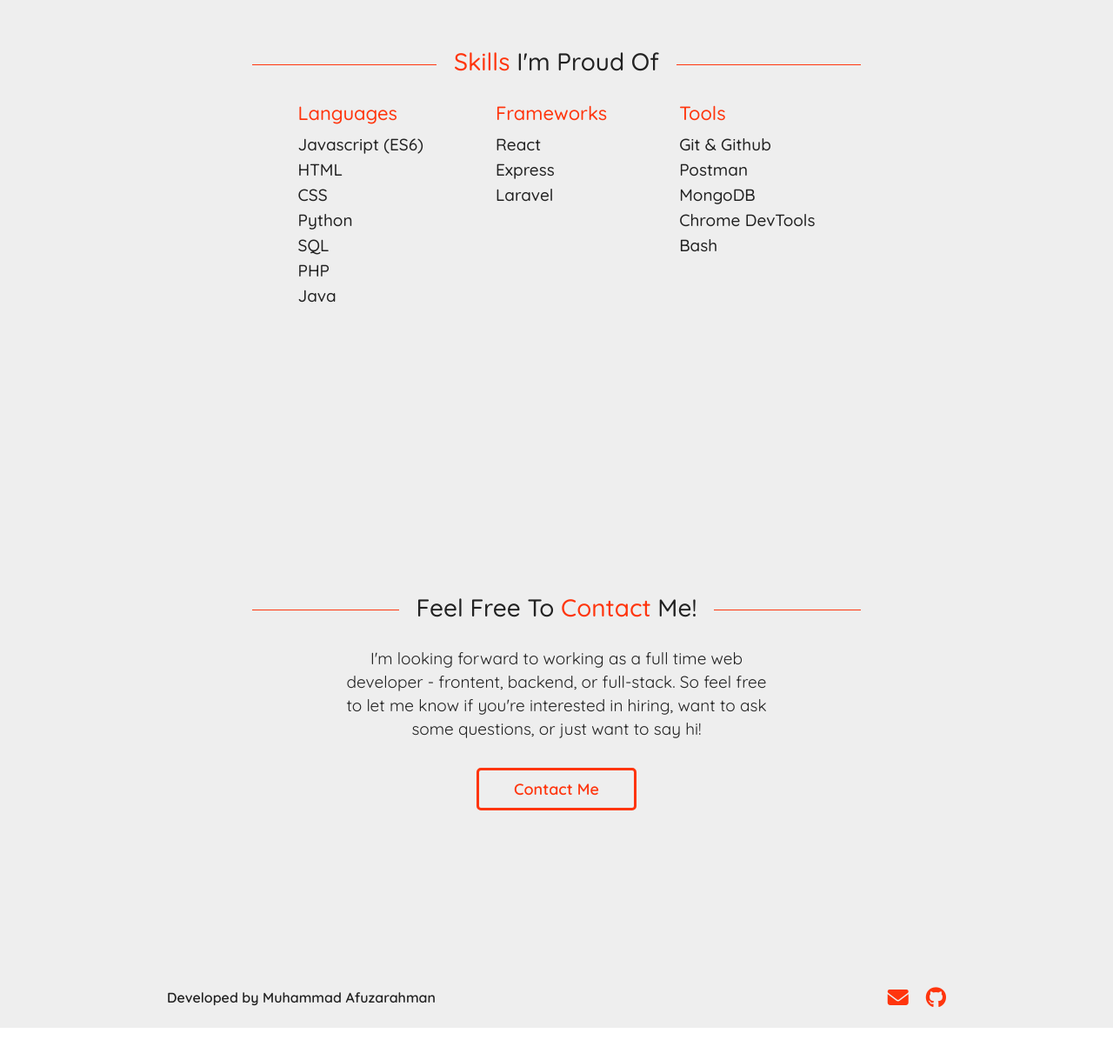
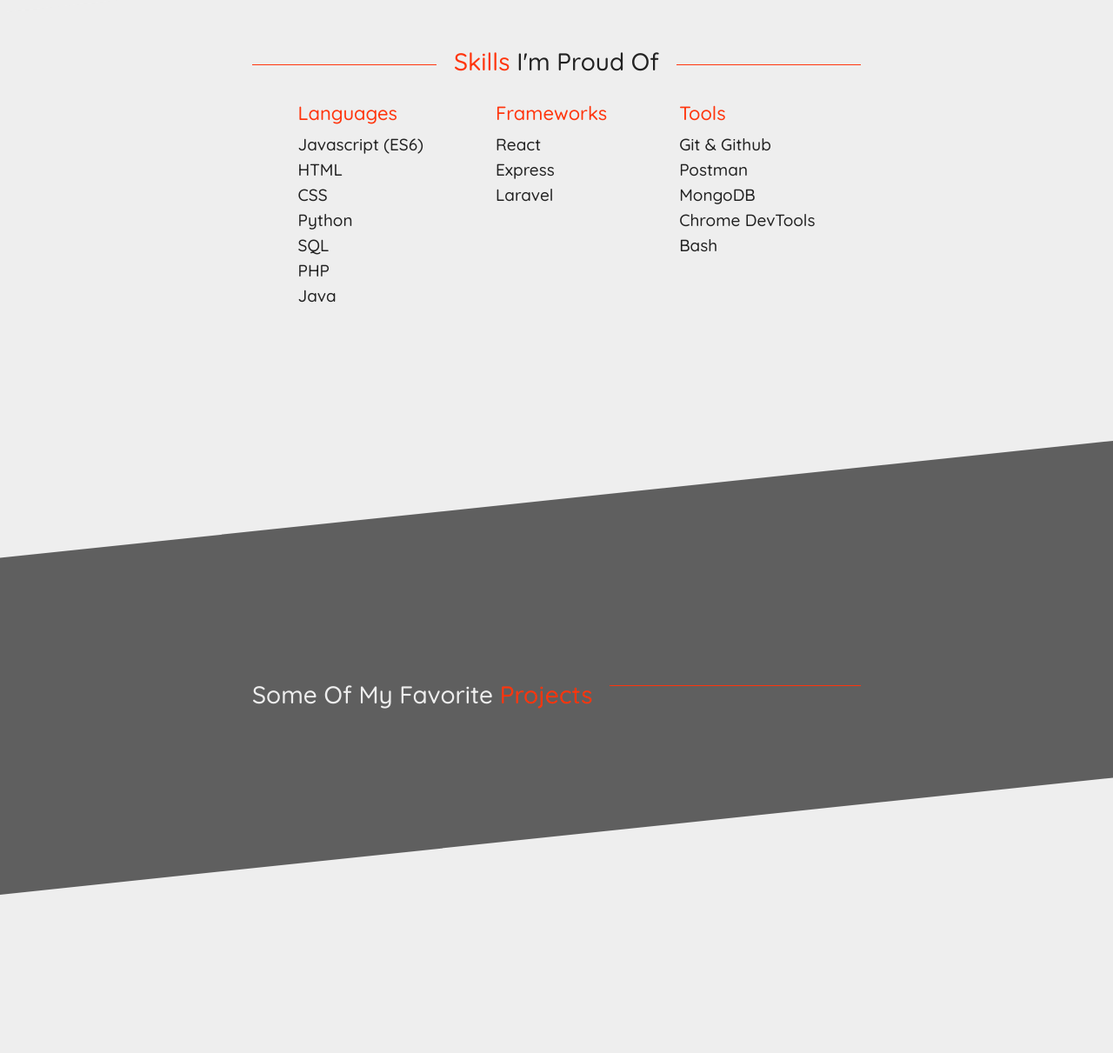
Before and after one commit to afutofu/afutofu.github.io, a React (Create React App) app: page / in a window 1280 px wide. Shown: the part 1586-2797 px from the top of the page at 87% size. Before the commit the page ends 2768 px from the top, so only its background shows below. Built offline with nearby package versions, Linux system fonts and the light colour scheme.

Commit message:
Implemented initial projects section

```diff
--- a/src/components/About.js
+++ b/src/components/About.js
@@ -14,6 +14,20 @@
   align-items: center;
   font-family: "Quicksand", "san-serif";
   padding: 150px 0;
+  background-color: #eee;
+`;
+
+const Container = styled.div`
+  margin: 0px 10%;
+  position: relative;
+  width: 100%;
+  display: flex;
+  justify-content: center;
+  align-items: center;
+
+  @media only screen and (min-width: 992px) {
+    margin: 0px 15%;
+  }
 `;
 
 const Content = styled.div`
@@ -152,6 +166,7 @@
 
   return (
     <AboutComp id="about">
+      <Container>
         <ThemeProvider theme={theme}>
           <Content>
             <TitleArea>
@@ -178,13 +193,14 @@
                 <DescriptionBold>websites</DescriptionBold>.
               </Description>
               <Description>
-              Websites are currently my application of practice, and I'm avid to
-              keep creating and looking forward to contributing to helpful and
-              meaningful projects.
+                Websites are currently my application of practice, and I'm avid
+                to keep creating and looking forward to contributing to helpful
+                and meaningful projects.
               </Description>
             </Descriptions>
           </Content>
         </ThemeProvider>
+      </Container>
     </AboutComp>
   );
 };
--- a/src/components/Contact.js
+++ b/src/components/Contact.js
@@ -14,7 +14,33 @@
   font-family: "Quicksand", "san-serif";
   box-sizing: border-box;
   padding: 150px 0;
-  padding-bottom: 200px;
+  padding-bottom: 270px;
+  background-color: #eee;
+  z-index: 0;
+
+  :before {
+    content: "";
+    position: absolute;
+    width: 100%;
+    height: 100%;
+    z-index: -1;
+    background-color: inherit;
+    transform-origin: bottom left;
+    transform: skewY(-6deg);
+  }
+`;
+
+const Container = styled.div`
+  margin: 0px 10%;
+  position: relative;
+  width: 100%;
+  display: flex;
+  justify-content: center;
+  align-items: center;
+
+  @media only screen and (min-width: 992px) {
+    margin: 0px 15%;
+  }
 `;
 
 const Content = styled.div`
@@ -192,6 +218,7 @@
 
   return (
     <ContactComp id="contact">
+      <Container>
         <ThemeProvider theme={theme}>
           <Content>
             <TitleArea>
@@ -214,6 +241,7 @@
             <Button ref={(el) => (button = el)}>Contact Me</Button>
           </Content>
         </ThemeProvider>
+      </Container>
     </ContactComp>
   );
 };
--- a/src/components/Footer.js
+++ b/src/components/Footer.js
@@ -7,10 +7,22 @@
   left: 0;
   width: 100%;
   height: 70px;
+`;
+
+const Container = styled.div`
+  margin: 0px 10%;
+  position: relative;
+
+  @media only screen and (min-width: 992px) {
+    margin: 0px 15%;
+  }
+`;
+
+const Content = styled.div`
   display: flex;
   justify-content: space-between;
   align-items: center;
-  box-sizing: border-boxl;
+  box-sizing: border-box;
 `;
 
 const Credits = styled.h3`
@@ -36,11 +48,15 @@
 const Footer = () => {
   return (
     <FooterComp>
-      <Credits>Developed by Muhammad Afuzarahman</Credits>
-      <Socials>
-        <i className="fa fa-envelope"></i>
-        <i className="fa fa-github"></i>
-      </Socials>
+      <Container>
+        <Content>
+          <Credits>Developed by Muhammad Afuzarahman</Credits>
+          <Socials>
+            <i className="fa fa-envelope"></i>
+            <i className="fa fa-github"></i>
+          </Socials>
+        </Content>
+      </Container>
     </FooterComp>
   );
 };
--- a/src/components/Home.js
+++ b/src/components/Home.js
@@ -16,6 +16,16 @@
   align-items: center;
   /* margin: 0 auto; */
   box-sizing: border-box;
+  background-color: #eee;
+`;
+
+const Container = styled.div`
+  margin: 0px 10%;
+  position: relative;
+
+  @media only screen and (min-width: 992px) {
+    margin: 0px 15%;
+  }
 `;
 
 const Content = styled.div`
@@ -154,6 +164,7 @@
 
   return (
     <HomeComp id="home">
+      <Container>
         <Content>
           <ThemeProvider theme={theme}>
             <Introduction ref={(el) => (introduction = el)}>
@@ -167,13 +178,14 @@
               <MottoBold>Learn</MottoBold>
             </Motto>
             <Description ref={(el) => (description = el)}>
-            Currently a college student who loves to code. Started coding games,
-            then systems, then websites for over 4 years. Only getting better
-            and still passionate since the first "Hello World"!
+              Currently a college student who loves to code. Started coding
+              games, then systems, then websites for over 4 years. Only getting
+              better and still passionate since the first "Hello World"!
             </Description>
             <Button ref={(el) => (button = el)}>Contact Me</Button>
           </ThemeProvider>
         </Content>
+      </Container>
     </HomeComp>
   );
 };
--- a/src/components/Main.js
+++ b/src/components/Main.js
@@ -1,12 +1,15 @@
 import React, { useRef, useEffect, useState, useCallback } from "react";
 import styled from "styled-components";
 import { TimelineLite, Power3 } from "gsap";
+
+import skyrimWallpaper from "../assets/wallpaper-skyrim.jpg";
 
 import LoadingScreen from "./LoadingScreen";
 import Navbar from "./Navbar";
 import Home from "./Home";
 import About from "./About";
 import Skills from "./Skills";
+import Projects from "./Projects";
 import Contact from "./Contact";
 import Footer from "./Footer";
 
@@ -18,22 +21,52 @@
   padding: 0;
   background-color: white;
   box-sizing: border-box;
-  overflow: hidden;
+  overflow: auto;
   opacity: 0;
+  z-index: 10;
 `;
 
+const AlphaBackground = styled.div`
+  position: absolute;
+  width: 100%;
+  height: 100%;
+  z-index: -100;
+  background-color: rgba(0, 0, 0, 0.6);
+`;
+
+const BackgroundImageContainer = styled.div`
+  position: fixed;
+  width: 100%;
+  height: 100%;
+  z-index: -500;
+  object-fit: cover;
+`;
+
+const BackgroundImage = styled.img.attrs((props) => ({
+  src: skyrimWallpaper,
+  alt: "skyrimWallpaper",
+}))`
+  position: fixed;
+  width: 100%;
+  height: 100%;
+  object-fit: cover;
+`;
+
+// const BackgroundImage = styled.div`
+//   position: fixed;
+//   width: 100%;
+//   height: 100%;
+//   z-index: -500;
+//   background-image: url(${skyrimWallpaper});
+//   background-size: cover;
+//   /* object-fit: cover; */
+// `;
+
 const Content = styled.div`
+  /* background-color: white; */
   color: #222;
   font-family: "Quicksand", "san-serif";
-`;
-
-const Container = styled.div`
-  margin: 0px 10%;
-  position: relative;
-
-  @media only screen and (min-width: 992px) {
-    margin: 0px 15%;
-  }
+  z-index: 0;
 `;
 
 const Main = () => {
@@ -43,6 +76,7 @@
   const [masterTl] = useState(new TimelineLite());
 
   let main = useRef(null);
+  let content = useRef(null);
 
   const backgroundFadeIn = () => {
     let tl = new TimelineLite();
@@ -87,14 +121,17 @@
   return (
     <MainComp ref={(el) => (main = el)}>
       <Navbar getNavbarTl={getNavbarTl} />
-      <Content>
-        <Container>
-          <Home getHomeTl={getHomeTl} />
-          <About />
-          <Skills />
-          <Contact />
-          <Footer />
-        </Container>
+      <Content ref={(el) => (content = el)}>
+        <AlphaBackground />
+        <BackgroundImageContainer>
+          <BackgroundImage />
+        </BackgroundImageContainer>
+        <Home getHomeTl={getHomeTl} />
+        <About />
+        <Skills />
+        <Projects />
+        <Contact />
+        <Footer />
       </Content>
     </MainComp>
   );
--- /dev/null
+++ b/src/components/Projects.js
@@ -0,0 +1,121 @@
+import React from "react";
+import styled, { ThemeProvider } from "styled-components";
+
+import skyrimWallpaper from "../assets/wallpaper-skyrim.jpg";
+
+const ProjectsComp = styled.div`
+  position: relative;
+  width: 100%;
+  display: flex;
+  justify-content: center;
+  align-items: center;
+  font-family: "Quicksand", "san-serif";
+  padding: 250px 0;
+  /* margin: 200px 0; */
+  /* background-color: #eee; */
+  box-sizing: border-box;
+  object-fit: cover;
+  overflow: hidden;
+  z-index: 0;
+`;
+
+// const BackgroundImage = styled.img.attrs((props) => ({
+//   src: skyrimWallpaper,
+//   alt: "skyrimBackgroundll",
+// }))`
+//   position: absolute;
+//   width: 100%;
+//   height: 100%;
+//   z-index: -100;
+//   object-fit: cover;
+// `;
+
+const AlphaBackground = styled.div`
+  position: absolute;
+  width: 100%;
+  height: 100%;
+  z-index: -500;
+  background-color: rgba(0, 0, 0, 0.5);
+`;
+
+const BackgroundImage = styled.div`
+  position: fixed;
+  width: 100%;
+  height: 100%;
+  z-index: -100;
+  background-image: url(${skyrimWallpaper});
+  background-size: cover;
+  /* object-fit: cover; */
+`;
+
+const Content = styled.div`
+  position: relative;
+  width: 100%;
+  max-width: 700px;
+  text-align: left;
+  color: #eee;
+  display: flex;
+  flex-direction: column;
+  justify-content: flex-start;
+  align-items: flex-start;
+`;
+
+const TitleArea = styled.div`
+  width: 100%;
+  display: flex;
+  justify-content: space-between;
+  align-items: center;
+`;
+
+const Title = styled.h2`
+  font-size: 26px;
+  font-weight: 500;
+  padding-right: 20px;
+
+  @media only screen and (min-width: 992px) {
+    font-size: 28px;
+  }
+`;
+
+const TitleHighlight = styled.span`
+  color: ${(props) => props.theme.color};
+`;
+
+const TitleLineWrapper = styled.div`
+  overflow-x: hidden;
+  flex: 1;
+  height: 20px;
+  padding: 0;
+`;
+
+const TitleLine = styled.div`
+  flex: 1;
+  height: 1px;
+  padding: 0;
+  background-color: ${(props) => props.theme.color};
+`;
+
+const theme = {
+  color: "#ff350d",
+};
+
+const Projects = () => {
+  return (
+    <ProjectsComp id="projects">
+      <ThemeProvider theme={theme}>
+        <Content>
+          <TitleArea>
+            <Title>
+              Some Of My Favorite <TitleHighlight>Projects</TitleHighlight>
+            </Title>
+            <TitleLineWrapper>
+              <TitleLine />
+            </TitleLineWrapper>
+          </TitleArea>
+        </Content>
+      </ThemeProvider>
+    </ProjectsComp>
+  );
+};
+
+export default Projects;
--- a/src/components/Skills.js
+++ b/src/components/Skills.js
@@ -8,19 +8,45 @@
 const SkillsComp = styled.div`
   position: relative;
   width: 100%;
+  font-family: "Quicksand", "san-serif";
   /* height: 550px; */
   display: flex;
   justify-content: center;
   align-items: center;
-  font-family: "Quicksand", "san-serif";
   padding: 150px 0;
+  box-sizing: border-box;
+  background-color: #eee;
+  z-index: 0;
+
+  :after {
+    content: "";
+    position: absolute;
+    width: 100%;
+    height: 100%;
+    z-index: -1;
+    background-color: inherit;
+    transform-origin: top right;
+    transform: skewY(-6deg);
+  }
+`;
+
+const Container = styled.div`
+  margin: 0px 10%;
+  position: relative;
+  width: 100%;
+  display: flex;
+  justify-content: center;
+  align-items: center;
+  @media only screen and (min-width: 992px) {
+    margin: 0px 15%;
+  }
 `;
 
 const Content = styled.div`
   position: relative;
   /* top: 50%;
   transform: translateY(-50%); */
-  width: 100%;
+  width: 90%;
   max-width: 700px;
   text-align: left;
   color: #222;
@@ -244,6 +270,7 @@
 
   return (
     <SkillsComp id="skills">
+      <Container>
         <ThemeProvider theme={theme}>
           <Content>
             <TitleArea>
@@ -260,7 +287,9 @@
             <ListAreaWrapper>
               <ListArea>
                 <List>
-                <ListTitle ref={(el) => (listTitle = el)}>Languages</ListTitle>
+                  <ListTitle ref={(el) => (listTitle = el)}>
+                    Languages
+                  </ListTitle>
                   <ListItems ref={(el) => (listItems = el)}>
                     <ListItem>Javascript (ES6)</ListItem>
                     <ListItem>HTML</ListItem>
@@ -293,6 +322,7 @@
             </ListAreaWrapper>
           </Content>
         </ThemeProvider>
+      </Container>
     </SkillsComp>
   );
 };
```
Also changed, not shown: src/components/Navbar.js (+6 -6 lines), src/assets/wallpaper-skyrim.jpg (added). Lines whose indentation alone changed are shown as unchanged.
